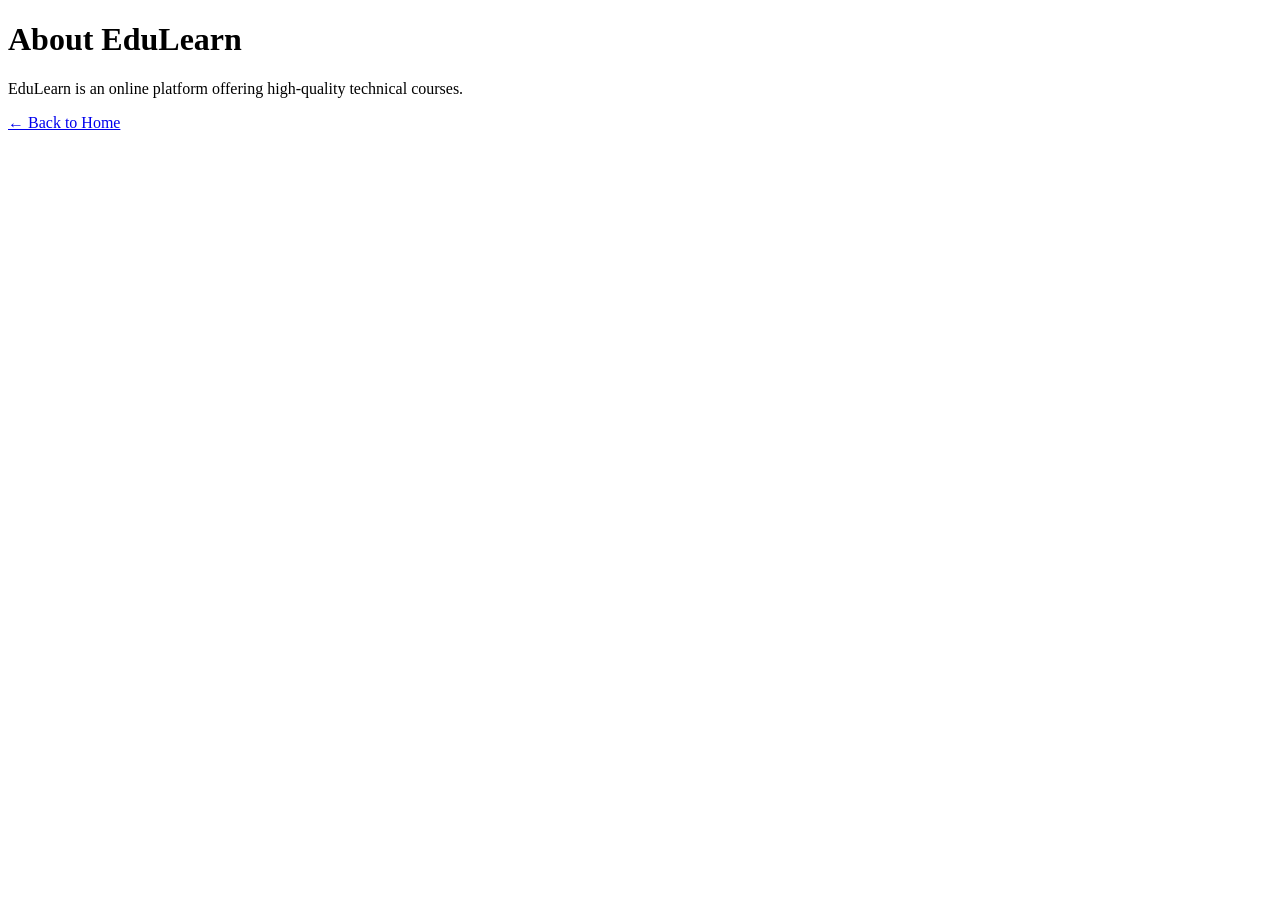
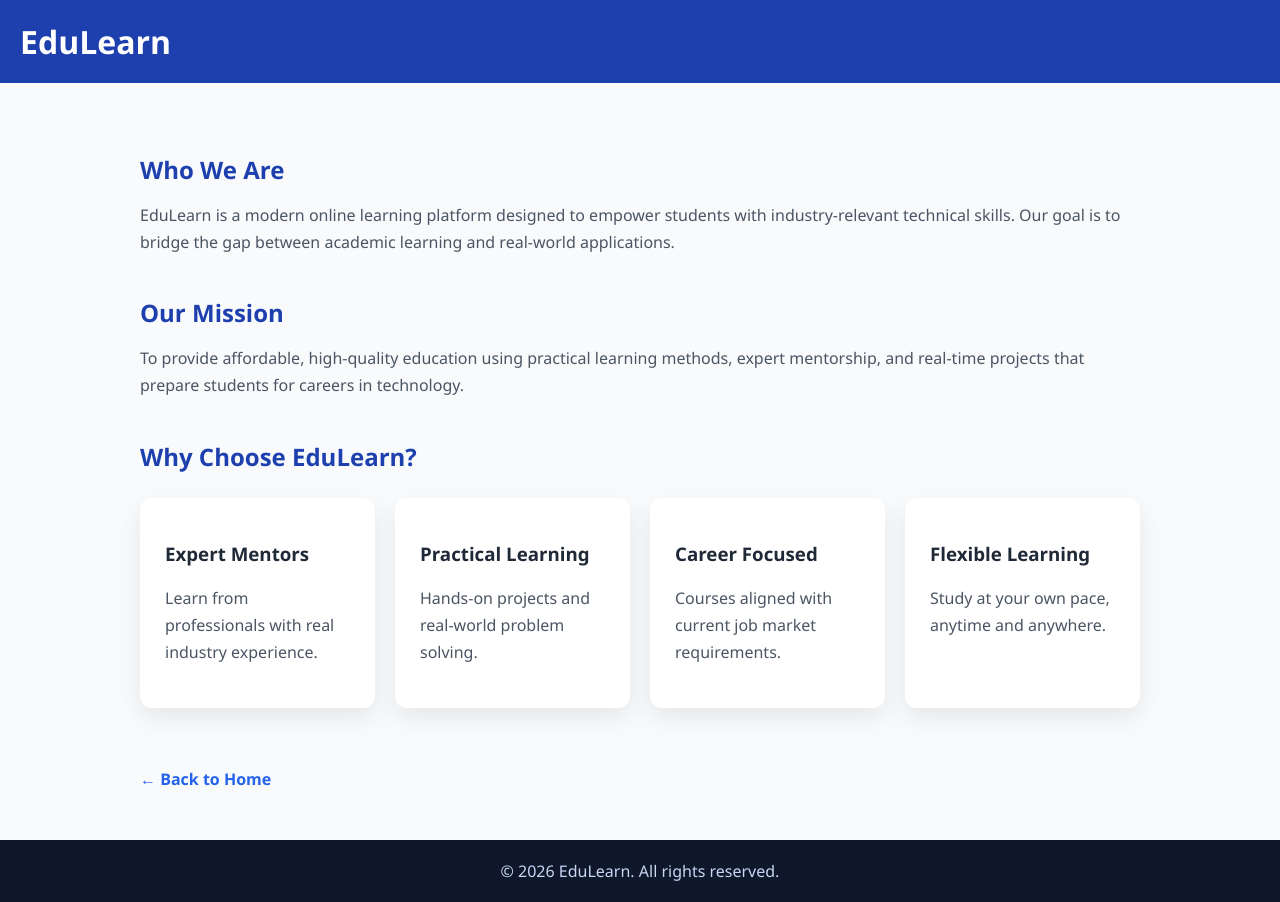
Before and after one commit to J-Deepalakshmi/edulearn2-website, a plain HTML site: page about.html in a window 1280 px wide. Before the commit the page ends 800 px from the top, so only its background shows below. Drawn offline with Linux system fonts and the light colour scheme.

Commit message:
Update about.html

```diff
--- a/about.html
+++ b/about.html
@@ -1,11 +1,132 @@
 <!DOCTYPE html>
-<html>
+<html lang="en">
 <head>
-    <title>About | EduLearn</title>
+<meta charset="UTF-8">
+<title>About Us | EduLearn</title>
+<meta name="viewport" content="width=device-width, initial-scale=1.0">
+
+<style>
+body{
+    margin:0;
+    font-family:'Segoe UI', Arial, sans-serif;
+    background:#f8fafc;
+    color:#1f2937;
+}
+
+header{
+    background:#1e40af;
+    color:white;
+    padding:20px;
+}
+
+header h1{
+    margin:0;
+}
+
+.container{
+    max-width:1000px;
+    margin:auto;
+    padding:50px 20px;
+}
+
+.section{
+    margin-bottom:40px;
+}
+
+.section h2{
+    color:#1e40af;
+    margin-bottom:10px;
+}
+
+.section p{
+    line-height:1.7;
+    color:#4b5563;
+}
+
+.cards{
+    display:grid;
+    grid-template-columns:repeat(auto-fit,minmax(220px,1fr));
+    gap:20px;
+    margin-top:25px;
+}
+
+.card{
+    background:white;
+    padding:25px;
+    border-radius:12px;
+    box-shadow:0 10px 25px rgba(0,0,0,0.08);
+}
+
+footer{
+    background:#0f172a;
+    color:#cbd5f5;
+    text-align:center;
+    padding:20px;
+}
+
+.back{
+    display:inline-block;
+    margin-top:20px;
+    text-decoration:none;
+    color:#2563eb;
+    font-weight:600;
+}
+</style>
 </head>
+
 <body>
-    <h1>About EduLearn</h1>
-    <p>EduLearn is an online platform offering high-quality technical courses.</p>
-    <a href="index.html">← Back to Home</a>
+
+<header>
+    <h1>EduLearn</h1>
+</header>
+
+<div class="container">
+
+    <div class="section">
+        <h2>Who We Are</h2>
+        <p>
+            EduLearn is a modern online learning platform designed to empower students
+            with industry-relevant technical skills. Our goal is to bridge the gap between
+            academic learning and real-world applications.
+        </p>
+    </div>
+
+    <div class="section">
+        <h2>Our Mission</h2>
+        <p>
+            To provide affordable, high-quality education using practical learning methods,
+            expert mentorship, and real-time projects that prepare students for careers in technology.
+        </p>
+    </div>
+
+    <div class="section">
+        <h2>Why Choose EduLearn?</h2>
+        <div class="cards">
+            <div class="card">
+                <h3>Expert Mentors</h3>
+                <p>Learn from professionals with real industry experience.</p>
+            </div>
+            <div class="card">
+                <h3>Practical Learning</h3>
+                <p>Hands-on projects and real-world problem solving.</p>
+            </div>
+            <div class="card">
+                <h3>Career Focused</h3>
+                <p>Courses aligned with current job market requirements.</p>
+            </div>
+            <div class="card">
+                <h3>Flexible Learning</h3>
+                <p>Study at your own pace, anytime and anywhere.</p>
+            </div>
+        </div>
+    </div>
+
+    <a href="index.html" class="back">← Back to Home</a>
+</div>
+
+<footer>
+    © 2026 EduLearn. All rights reserved.
+</footer>
+
 </body>
 </html>
```
